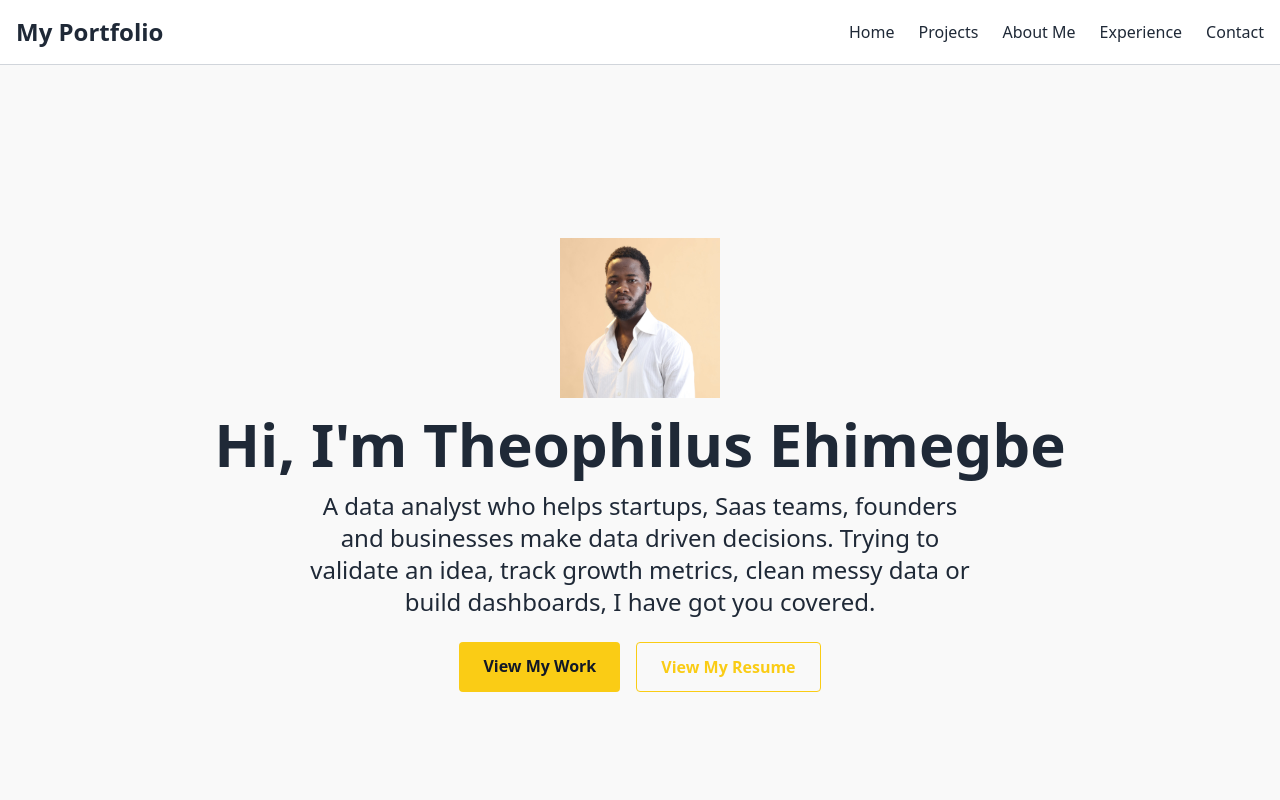
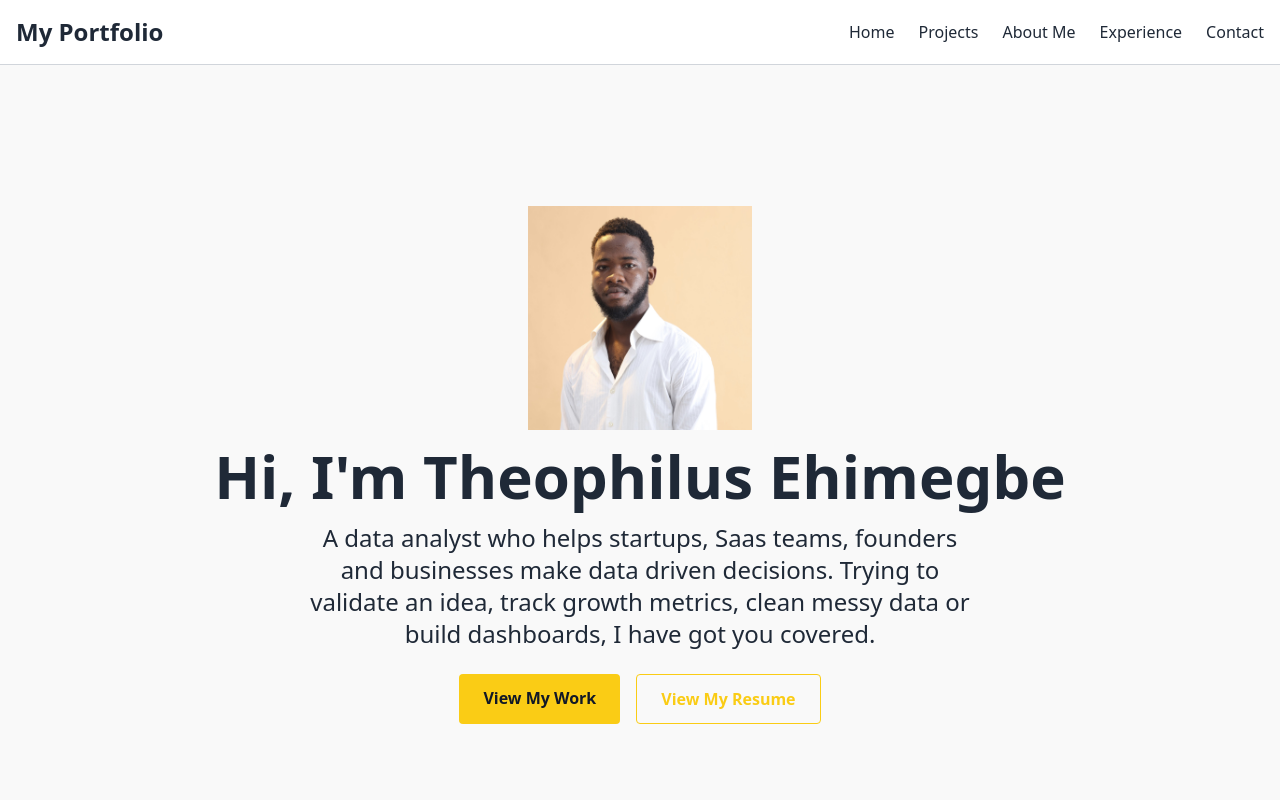
Before and after one commit to Theophilusehimegbe/Theophilusehimegbe.github.io, a plain HTML site: page index.html in a window 1280 px wide. Shown: the top 800 px of the page. Drawn offline with nearby package versions, Linux system fonts and the light colour scheme; no server answers.

Commit message:
Update index.html

```diff
--- a/index.html
+++ b/index.html
@@ -59,7 +59,7 @@ color: #f59e0b;
 <h2 class="text-4xl md:text-6xl font-bold mb-4">
 <img src="images/profile.jpg"
      alt="Theophilus Ehimegbe"
-     class="w-40 h-40 object-cover mx-auto mb-4">
+     class="w-56 h-56 object-cover mx-auto mb-4">
 Hi, I'm Theophilus Ehimegbe
 </h2>
 <p class="text-lg md:text-2xl max-w-2xl mb-6">
```
